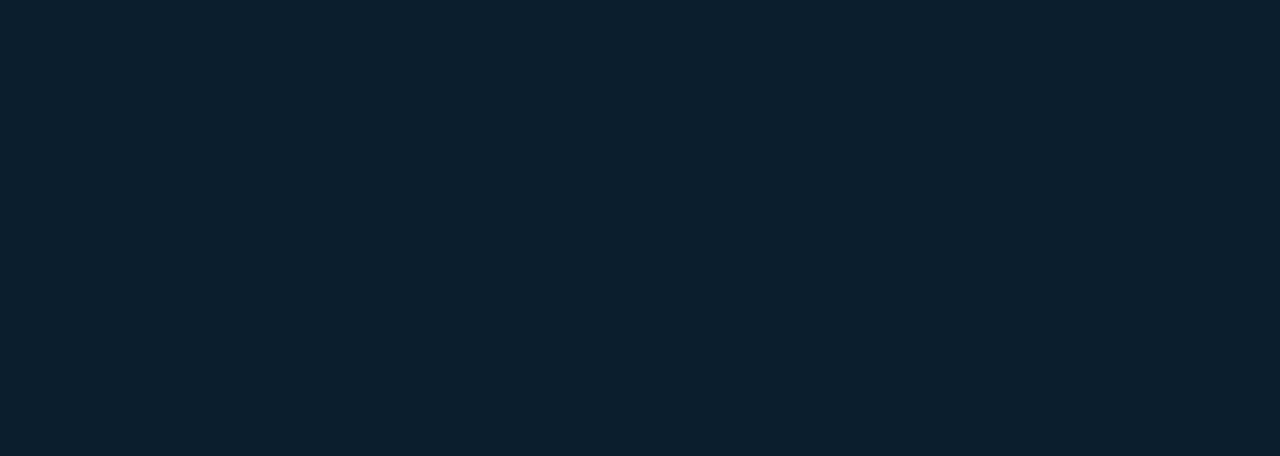
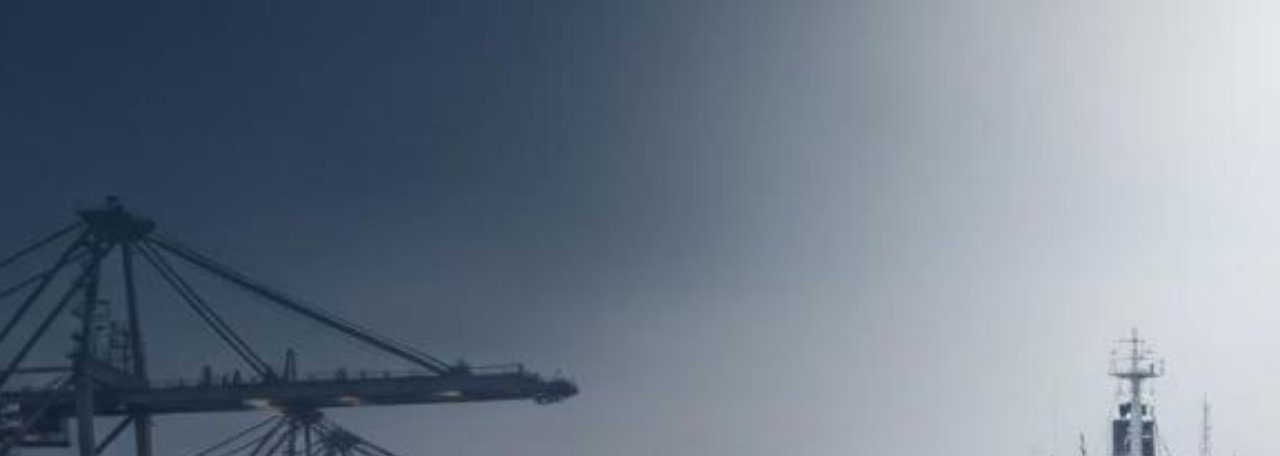
Before and after one commit to webbsitee/droneinternational, a plain HTML site: page index.html in a window 1280 px wide. Shown: the top 456 px of the page. Drawn offline with Linux system fonts and the light colour scheme.

Commit message:
Update3 index.html

```diff
--- a/index.html
+++ b/index.html
@@ -14,7 +14,7 @@
     }
 
 .hero {
-    background: url(WhatsApp Image 2025-12-23 at 2.33.13 PM.jpeg) center / cover no-repeat;
+    background: url(Hero.jpeg) center / cover no-repeat;
     height: 100vh;
     display: flex;
     align-items: center;
```
